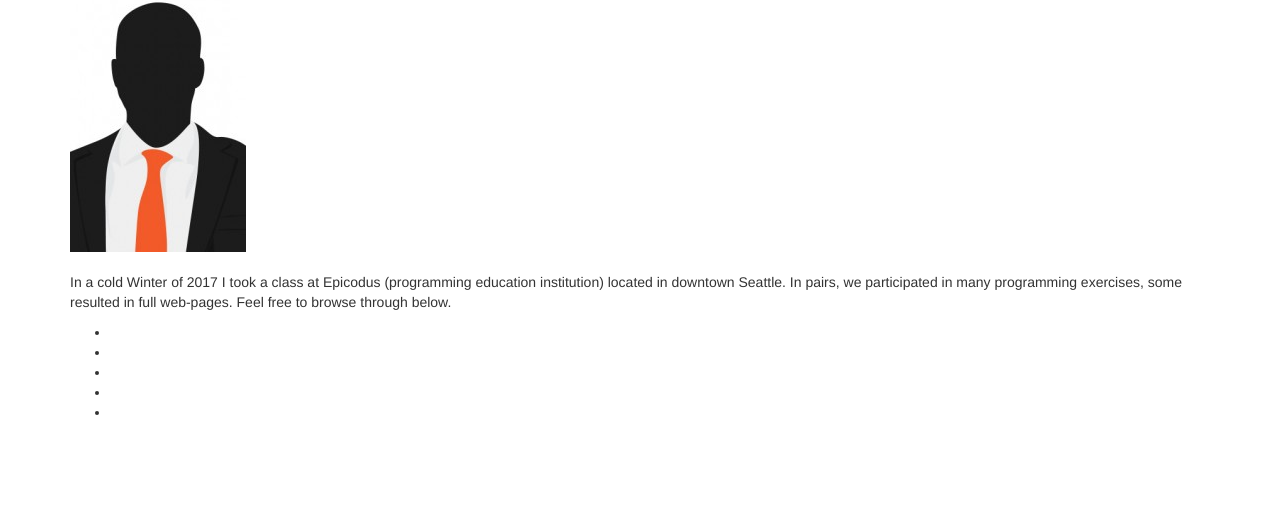
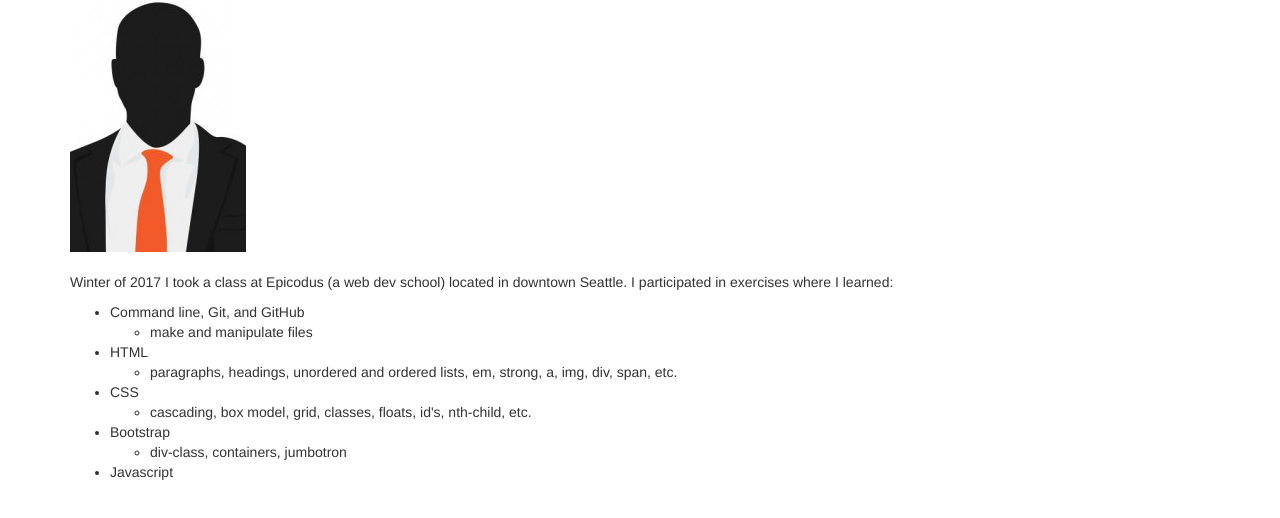
Before and after one commit to iWales/programming-portfolio-page, a plain HTML site: page index.html in a window 1280 px wide. Shown: the part 82-600 px from the top of the page. Drawn offline with Linux system fonts and the light colour scheme.

Commit message:
Add files via upload

```diff
--- a/index.html
+++ b/index.html
@@ -9,15 +9,27 @@
   <body>
     <div class="container">
       <h1>Isaiah Wales</h1>
-        <img src="imgs/suitedNbooted.jpg" alt="ingenuity">
+        <img src="imgs/suitedNbooted.jpg" alt="profile picture">
         <br></br>
-      <p>In a cold Winter of 2017 I took a class at  Epicodus (programming education institution) located in downtown Seattle. In pairs, we participated in many programming exercises, some resulted in full web-pages. Feel free to browse through below.</p>
+      <p>Winter of 2017 I took a class at  Epicodus (a web dev school) located in downtown Seattle. I participated in exercises where I learned:</p>
       <ul>
-        <li></li>
-        <li></li>
-        <li></li>
-        <li></li>
-        <li></li>
+        <li>Command line, Git, and GitHub</li>
+          <ul>
+            <li>make and manipulate files</li>
+          </ul>
+        <li>HTML</li>
+          <ul>
+            <li>paragraphs, headings, unordered and ordered lists, em, strong, a, img, div, span, etc.</li>
+          </ul>
+        <li>CSS</li>
+          <ul>
+            <li>cascading, box model, grid, classes, floats, id's, nth-child, etc.</li>
+          </ul>
+        <li>Bootstrap</li>
+          <ul>
+            <li>div-class, containers, jumbotron</li>
+          </ul>
+        <li>Javascript</li>
       </ul>
 
 
```
